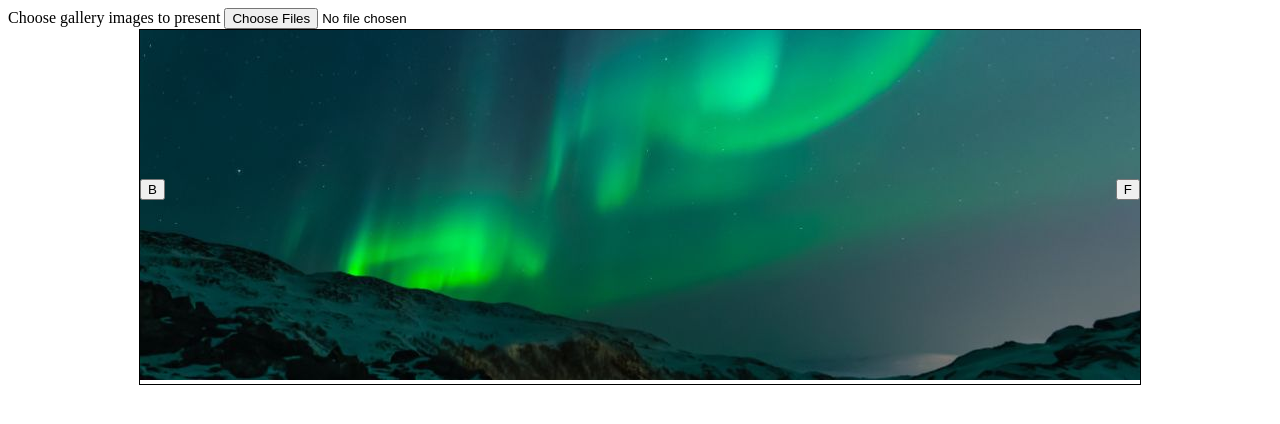
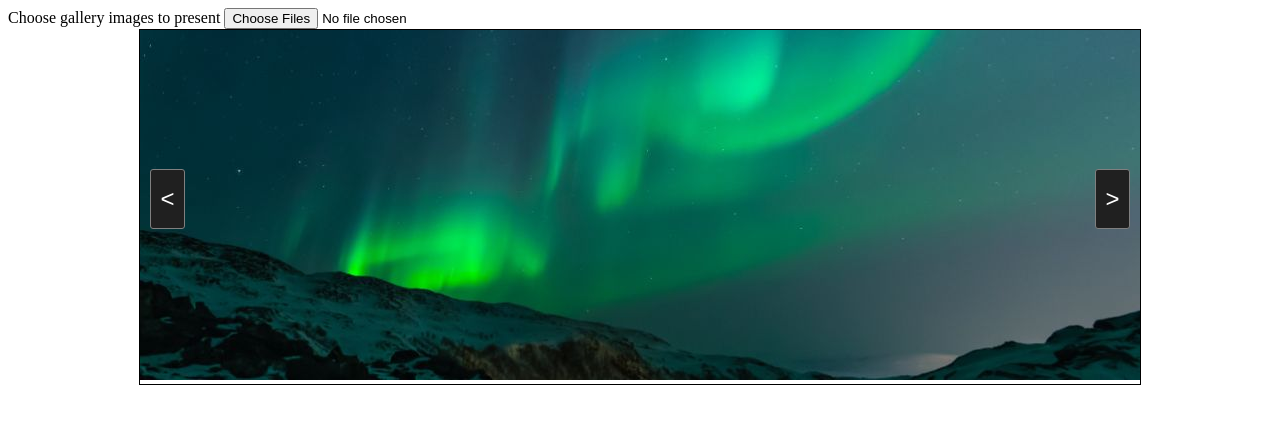
Before and after one commit to OAboyewa/battle-net-gallery-clone, a plain HTML site: page index.html in a window 1280 px wide. Drawn offline with Linux system fonts and the light colour scheme.

Commit message:
stylied buttons

```diff
--- a/index.html
+++ b/index.html
@@ -26,8 +26,8 @@
                     </span>
                 </div>
                 <div class="gallery-control">
-                    <button>B</button>
-                    <button>F</button>
+                    <button>&#60;</button>
+                    <button>&#62;</button>
                 </div>
             </div>
         </section>
--- a/style/index.css
+++ b/style/index.css
@@ -12,16 +12,30 @@
     overflow: scroll hidden;
 }
 
+.gallery-control > button {
+    width: 35px;
+    height: 60px;
+    border: 1px solid gray;
+    border-radius: 3px;
+    background-color: rgb(32, 32, 32);
+    font-size: x-large;
+    color: white;
+}
+
+.gallery-control > button:hover {
+    border: 2px solid gray;
+}
+
 .gallery-control > button:nth-child(1) {
     float: left;
     position: relative;
-    left: 0;
-    bottom: 205.5px;
+    left: 10px;
+    bottom: 215.5px;
 }
 
 .gallery-control > button:nth-child(2) {
     float: right;
     position: relative;
-    right: 0;
-    bottom: 205.5px;
+    right: 10px;
+    bottom: 215.5px;
 }
```
